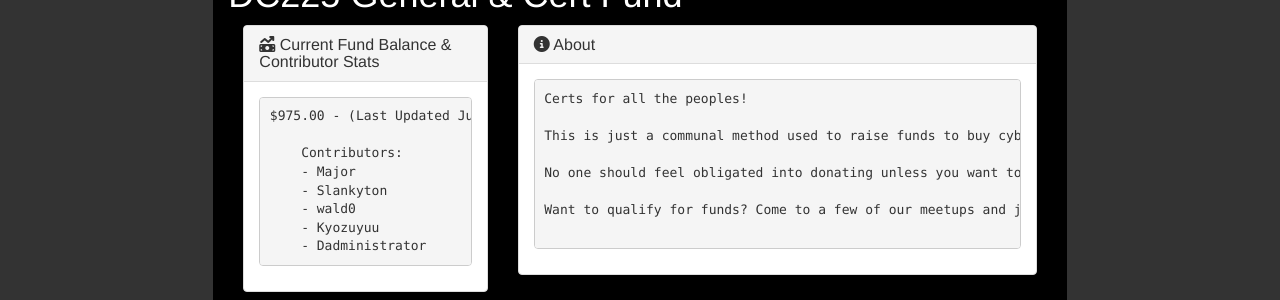
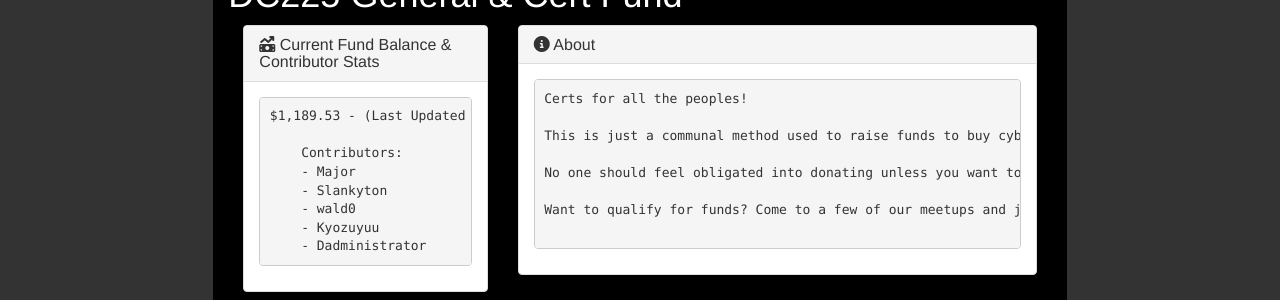
Before and after one commit to dc225/dc225.github.io, a Jekyll site: the page certfund.html, which Jekyll copies as it is, in a window 1280 px wide. Shown: the part 294-594 px from the top of the page. Built offline with Jekyll 4.4.1, drawn with Linux system fonts in a browser that asks for light colours; nearby versions of some CDN libraries.

Commit message:
Update certfund.html
update General & Cert Fund balance

```diff
--- a/certfund.html
+++ b/certfund.html
@@ -111,7 +111,7 @@ We <3 You. Join Us.
     <div class="panel-heading">
       <h3 class="panel-title"><b class="fa-solid fa-money-bill-trend-up"></b> Current Fund Balance & Contributor Stats</h3>
     </div>
-    <div class="panel-body"><pre>$975.00 - (Last Updated June 2 2026)<br>
+    <div class="panel-body"><pre>$1,189.53 - (Last Updated August 29 2026)<br>
     Contributors:
     - Major
     - Slankyton
```
